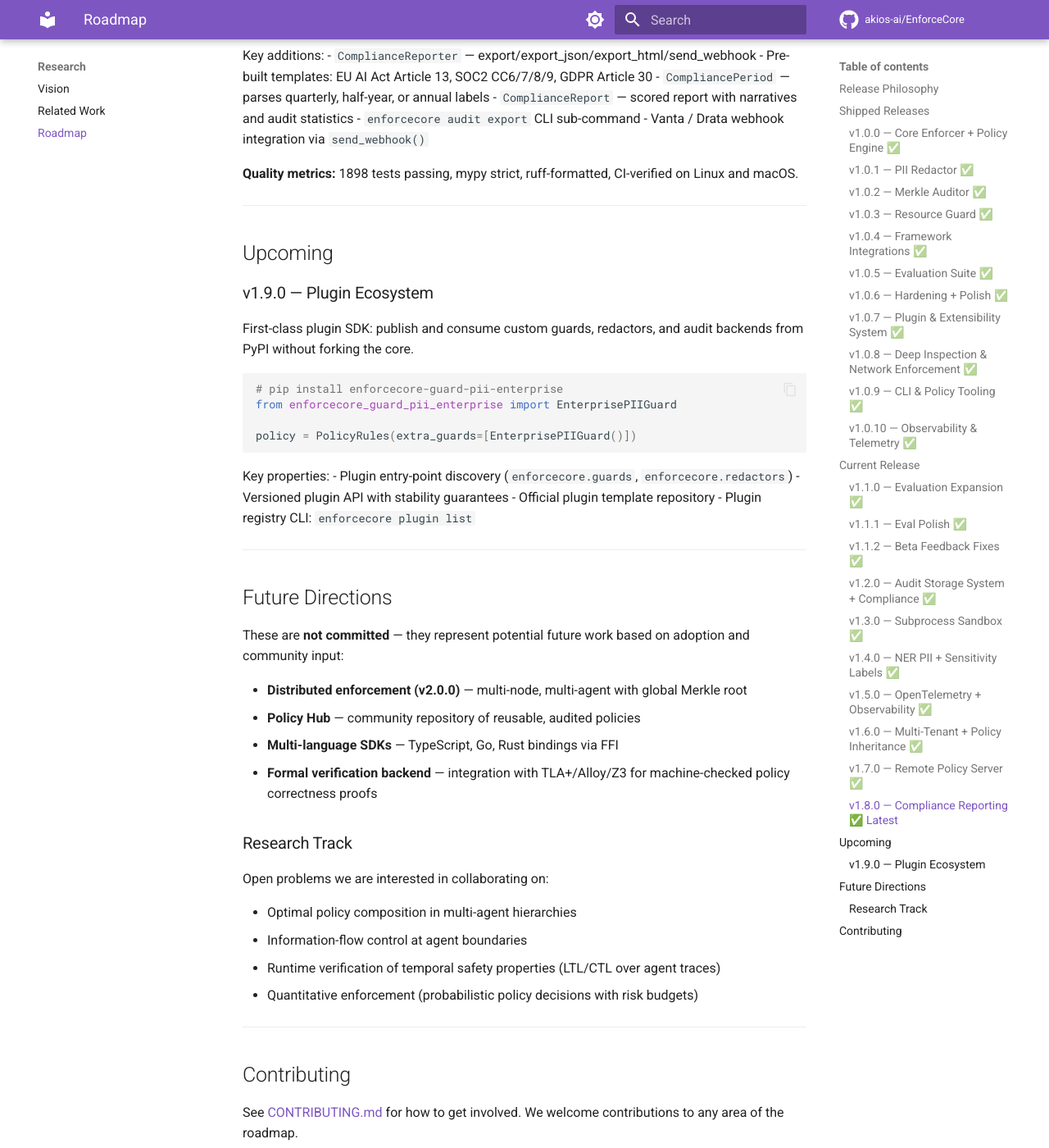
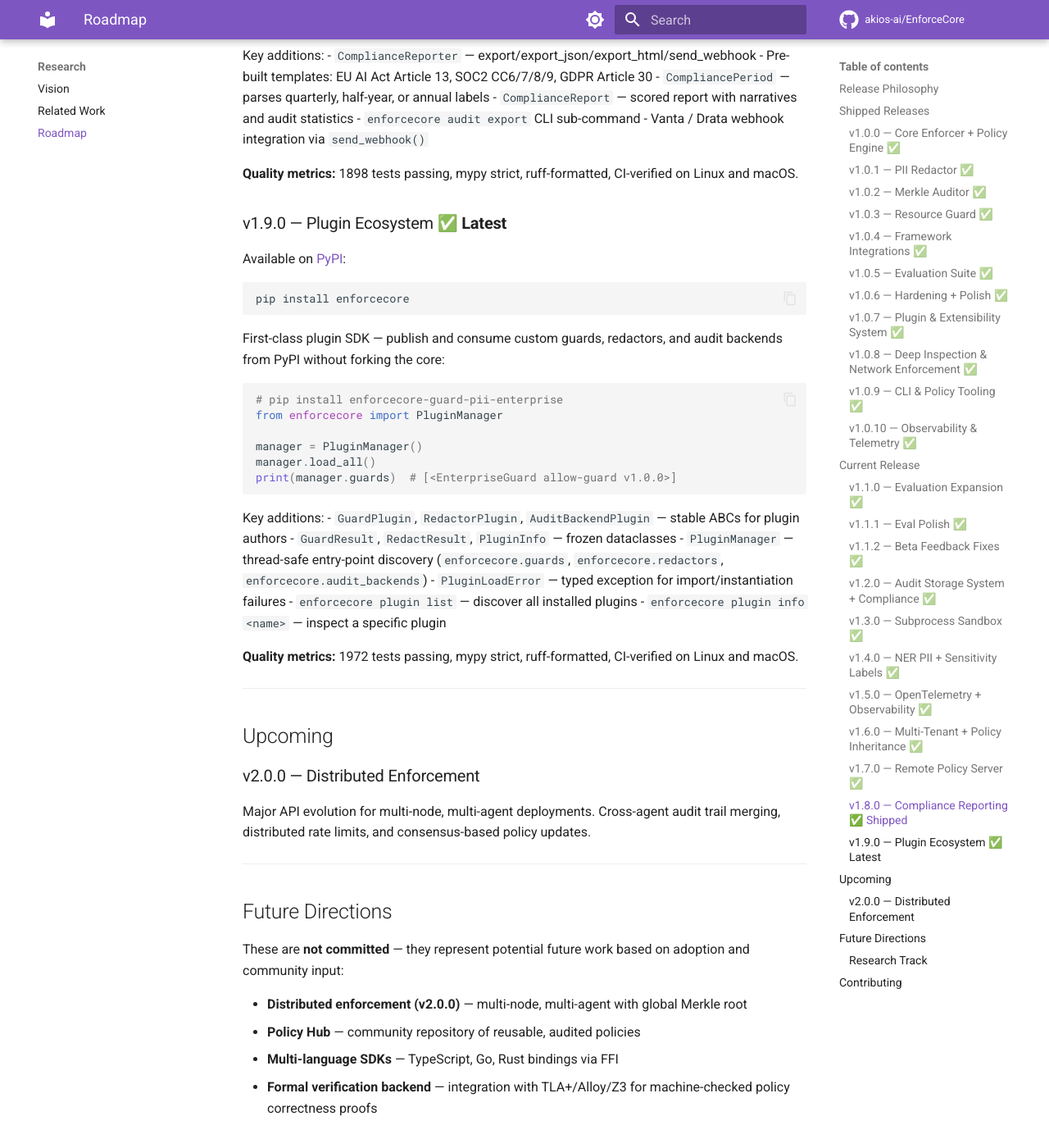
Before and after one commit to akios-ai/EnforceCore, an MkDocs documentation site: the page built from docs/roadmap.md, in a window 1280 px wide and 1400 px high, scrolled down 4715 px. Shown: the whole window at 82% size. Built offline with MkDocs 1.6.1 and Material for MkDocs 9.7.7, drawn with Linux system fonts in a browser that asks for light colours; comment, search, counter and statistics services are not loaded; some of the changed text lies outside the part shown.

Commit message:
docs: update roadmap and README for v1.9.0 Plugin Ecosystem shipped, v2.0.0 Distributed Enforcement planned

````diff
--- a/docs/roadmap.md
+++ b/docs/roadmap.md
@@ -194,7 +194,7 @@ Key properties:
 **Quality metrics:** 1817 tests passing, mypy strict, ruff-formatted,
 CI-verified on Linux and macOS.
 
-### v1.8.0 — Compliance Reporting ✅ **Latest**
+### v1.8.0 — Compliance Reporting ✅ Shipped
 
 Available on [PyPI](https://pypi.org/project/enforcecore/1.8.0/):
 
@@ -225,27 +225,45 @@ Key additions:
 **Quality metrics:** 1898 tests passing, mypy strict, ruff-formatted,
 CI-verified on Linux and macOS.
 
+### v1.9.0 — Plugin Ecosystem ✅ **Latest**
+
+Available on [PyPI](https://pypi.org/project/enforcecore/1.9.0/):
+
+```bash
+pip install enforcecore
+```
+
+First-class plugin SDK — publish and consume custom guards, redactors, and audit
+backends from PyPI without forking the core:
+
+```python
+# pip install enforcecore-guard-pii-enterprise
+from enforcecore import PluginManager
+
+manager = PluginManager()
+manager.load_all()
+print(manager.guards)  # [<EnterpriseGuard allow-guard v1.0.0>]
+```
+
+Key additions:
+- `GuardPlugin`, `RedactorPlugin`, `AuditBackendPlugin` — stable ABCs for plugin authors
+- `GuardResult`, `RedactResult`, `PluginInfo` — frozen dataclasses
+- `PluginManager` — thread-safe entry-point discovery (`enforcecore.guards`, `enforcecore.redactors`, `enforcecore.audit_backends`)
+- `PluginLoadError` — typed exception for import/instantiation failures
+- `enforcecore plugin list` — discover all installed plugins
+- `enforcecore plugin info <name>` — inspect a specific plugin
+
+**Quality metrics:** 1972 tests passing, mypy strict, ruff-formatted,
+CI-verified on Linux and macOS.
+
 ---
 
 ## Upcoming
 
-### v1.9.0 — Plugin Ecosystem
+### v2.0.0 — Distributed Enforcement
 
-First-class plugin SDK: publish and consume custom guards, redactors, and audit
-backends from PyPI without forking the core.
-
-```python
-# pip install enforcecore-guard-pii-enterprise
-from enforcecore_guard_pii_enterprise import EnterprisePIIGuard
-
-policy = PolicyRules(extra_guards=[EnterprisePIIGuard()])
-```
-
-Key properties:
-- Plugin entry-point discovery (`enforcecore.guards`, `enforcecore.redactors`)
-- Versioned plugin API with stability guarantees
-- Official plugin template repository
-- Plugin registry CLI: `enforcecore plugin list`
+Major API evolution for multi-node, multi-agent deployments. Cross-agent audit
+trail merging, distributed rate limits, and consensus-based policy updates.
 
 ---
 
````
Also changed, not shown: README.md (+3 -2 lines), docs/versioning-and-roadmap.md (+4 -3 lines).
